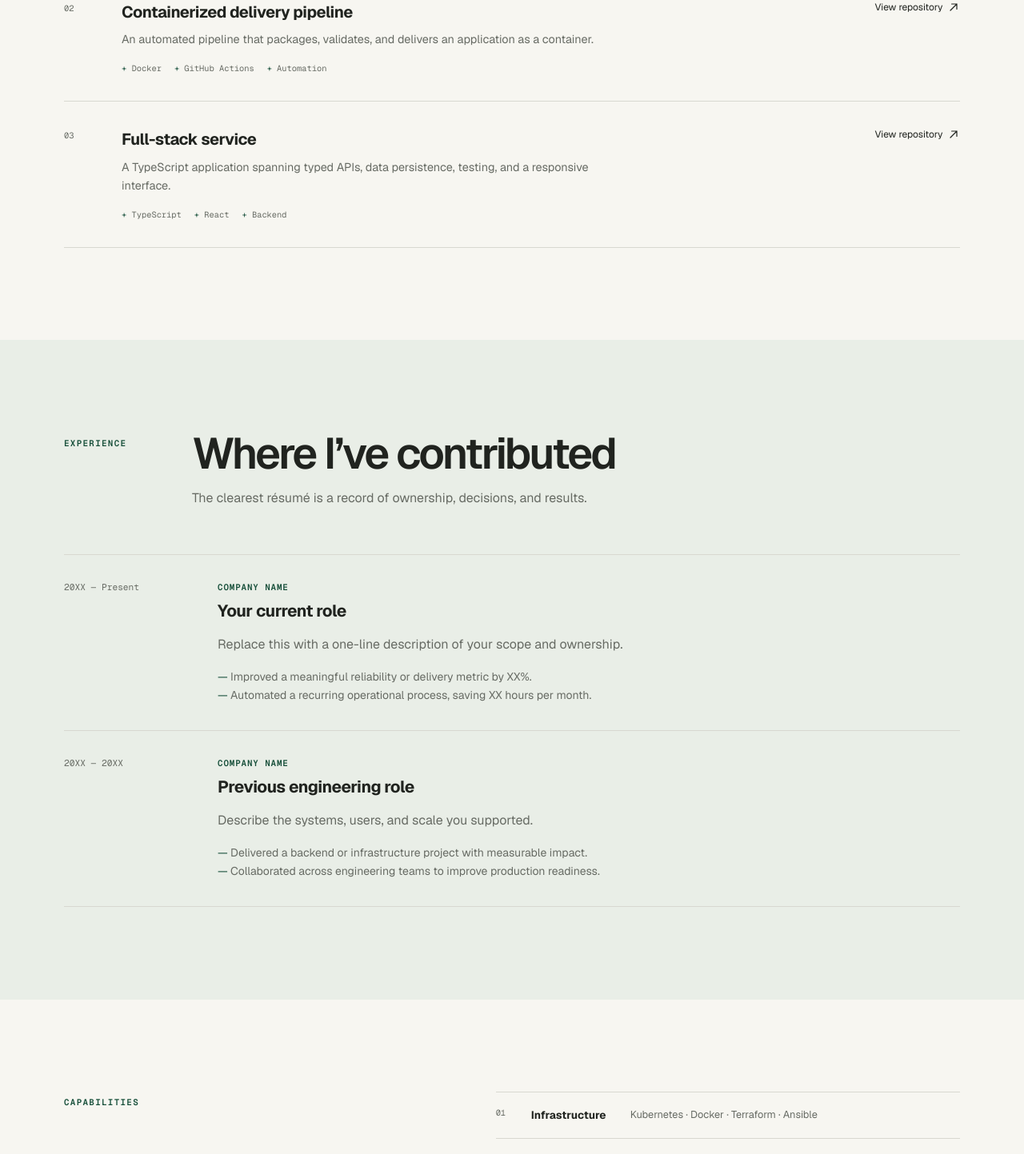
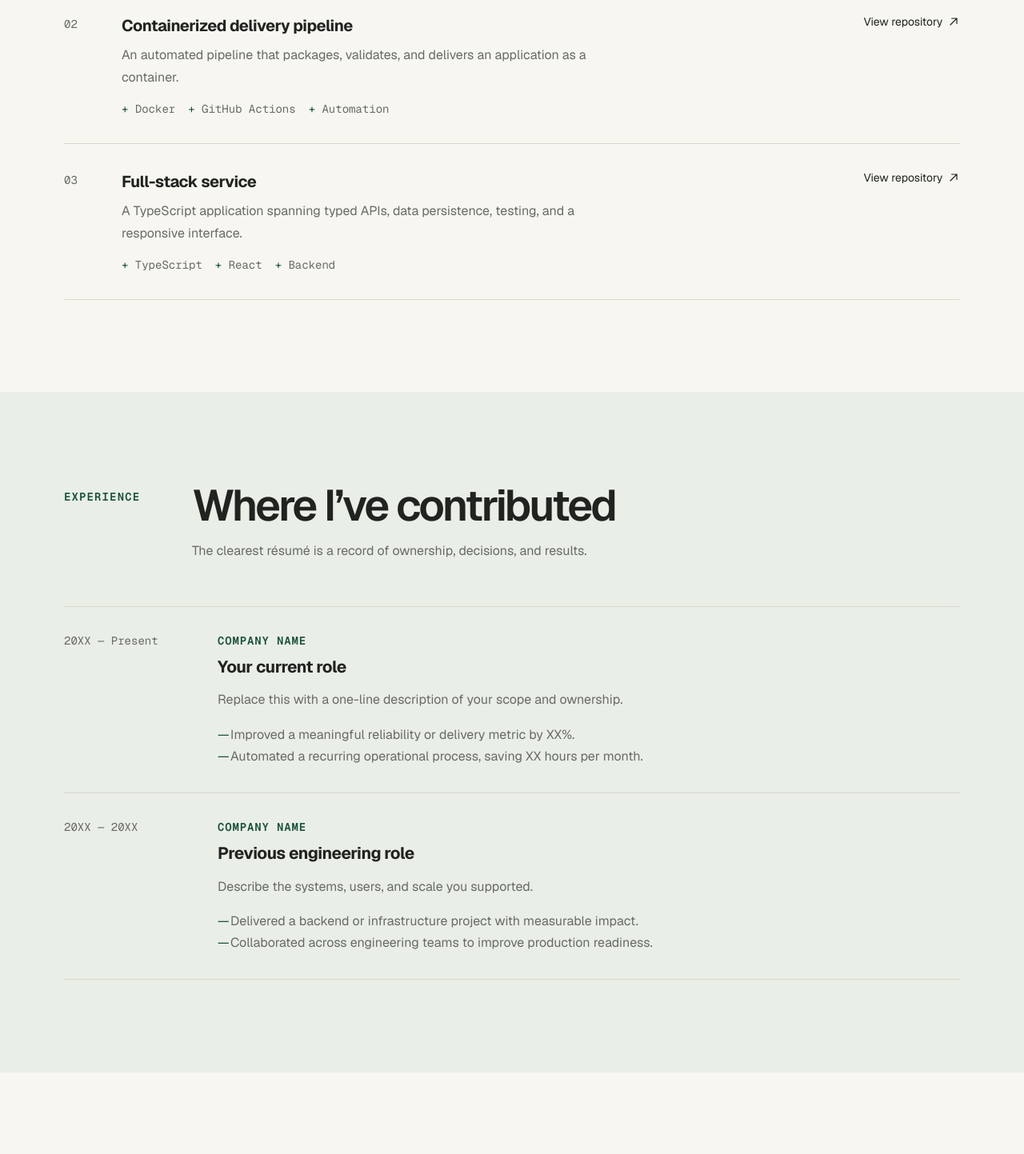
Before and after one commit to joshchen-dev/jhchen-site, a Next.js app: page / in a window 1280 px wide. Shown: the part 1200-2643 px from the top of the page at 80% size. Built offline with nearby package versions, Linux system fonts and the light colour scheme.

Commit message:
Improve portfolio typography readability

```diff
--- a/src/app/blog/[slug]/page.tsx
+++ b/src/app/blog/[slug]/page.tsx
@@ -7,4 +7,4 @@ import { formatDate, getAllPosts, getPost } from "@/lib/posts";
 export const dynamicParams = false;
 export function generateStaticParams() { return getAllPosts(false).map(({ slug }) => ({ slug })); }
 export async function generateMetadata({ params }: PageProps<"/blog/[slug]">): Promise<Metadata> { const { slug } = await params; const post = getPost(slug); if (!post) return {}; return { title: post.meta.title, description: post.meta.description, alternates: { canonical: `/blog/${slug}` } }; }
-export default async function PostPage({ params }: PageProps<"/blog/[slug]">) { const { slug } = await params; const post = getPost(slug); if (!post || post.meta.draft) notFound(); return <main className="shell py-20 sm:py-28"><article className="mx-auto max-w-3xl"><Link href="/blog" className="nav-link font-mono text-xs text-muted">← All writing</Link><header className="mt-10 border-b border-line pb-10"><div className="flex flex-wrap gap-3 text-xs text-muted"><time dateTime={post.meta.date}>{formatDate(post.meta.date)}</time><span>·</span><span>{post.meta.tags.join(" · ")}</span></div><h1 className="page-title mt-5">{post.meta.title}</h1><p className="mt-5 text-lg leading-8 text-muted">{post.meta.description}</p></header><div className="prose"><MDXRemote source={post.content} /></div></article></main>; }
+export default async function PostPage({ params }: PageProps<"/blog/[slug]">) { const { slug } = await params; const post = getPost(slug); if (!post || post.meta.draft) notFound(); return <main className="shell py-20 sm:py-28"><article className="mx-auto max-w-3xl"><Link href="/blog" className="nav-link font-mono text-sm text-muted">← All writing</Link><header className="mt-10 border-b border-line pb-10"><div className="flex flex-wrap gap-3 text-sm leading-6 text-muted"><time dateTime={post.meta.date}>{formatDate(post.meta.date)}</time><span>·</span><span>{post.meta.tags.join(" · ")}</span></div><h1 className="page-title mt-5">{post.meta.title}</h1><p className="mt-5 text-lg leading-8 text-muted">{post.meta.description}</p></header><div className="prose"><MDXRemote source={post.content} /></div></article></main>; }
--- a/src/app/globals.css
+++ b/src/app/globals.css
@@ -38,7 +38,7 @@ a { color: inherit; text-decoration: none; }
 .site-header { position: sticky; top: 0; z-index: 30; border-bottom: 1px solid color-mix(in srgb, var(--line) 85%, transparent); background: color-mix(in srgb, var(--background) 93%, transparent); backdrop-filter: blur(14px); }
 .nameplate { display: flex; flex-direction: column; line-height: 1.15; }
 .nameplate strong { font-size: .875rem; font-weight: 650; letter-spacing: -.015em; }
-.nameplate span { color: var(--muted); font-family: var(--font-geist-mono); font-size: .625rem; text-transform: uppercase; letter-spacing: .08em; }
+.nameplate span { color: var(--muted); font-family: var(--font-geist-mono); font-size: .875rem; text-transform: uppercase; letter-spacing: .06em; }
 .skip-link { position: fixed; left: 1rem; top: -4rem; z-index: 50; padding: .75rem 1rem; background: var(--foreground); color: var(--background); }
 .skip-link:focus { top: 1rem; }
 .nav-link, .text-link { transition: color .18s ease; }
@@ -49,7 +49,7 @@ a { color: inherit; text-decoration: none; }
 
 .hero { display: grid; gap: 3rem; padding-block: clamp(4.5rem, 10vw, 8rem); }
 .hero-copy { max-width: 47rem; }
-.section-kicker { color: var(--accent); font-family: var(--font-geist-mono); font-size: .68rem; font-weight: 600; letter-spacing: .12em; text-transform: uppercase; }
+.section-kicker { color: var(--accent); font-family: var(--font-geist-mono); font-size: .875rem; font-weight: 600; letter-spacing: .08em; line-height: 1.5; text-transform: uppercase; }
 .hero h1 { margin-top: 1.25rem; font-size: clamp(3.15rem, 7.2vw, 6.25rem); font-weight: 560; letter-spacing: -.065em; line-height: .96; }
 .hero-intro { margin-top: 1.75rem; max-width: 39rem; color: var(--muted); font-size: clamp(1.05rem, 2vw, 1.3rem); line-height: 1.65; }
 .hero-actions { display: flex; flex-wrap: wrap; align-items: center; gap: 1.25rem; margin-top: 2rem; }
@@ -57,9 +57,9 @@ a { color: inherit; text-decoration: none; }
 .button:hover { transform: translateY(-1px); border-color: var(--foreground); }
 .button-primary { border-color: var(--accent); background: var(--accent); color: var(--background); }
 .brief { align-self: end; border-top: 2px solid var(--foreground); }
-.brief-status { display: flex; align-items: center; gap: .65rem; border-bottom: 1px solid var(--line); padding-block: 1rem; color: var(--muted); font-size: .8rem; }
+.brief-status { display: flex; align-items: center; gap: .65rem; border-bottom: 1px solid var(--line); padding-block: 1rem; color: var(--muted); font-size: .875rem; line-height: 1.5; }
 .status-dot { width: .45rem; height: .45rem; flex: none; border-radius: 50%; background: #3f9b61; box-shadow: 0 0 0 4px color-mix(in srgb, #3f9b61 14%, transparent); }
-.brief dl > div { display: grid; grid-template-columns: 5rem 1fr; gap: 1rem; border-bottom: 1px solid var(--line); padding-block: .9rem; font-size: .78rem; line-height: 1.5; }
+.brief dl > div { display: grid; grid-template-columns: 6rem 1fr; gap: 1rem; border-bottom: 1px solid var(--line); padding-block: 1rem; font-size: .875rem; line-height: 1.6; }
 .brief dt { color: var(--muted); font-family: var(--font-geist-mono); text-transform: uppercase; letter-spacing: .06em; }
 
 .section { scroll-margin-top: 5rem; padding-block: clamp(4.5rem, 9vw, 7.5rem); }
@@ -70,44 +70,44 @@ a { color: inherit; text-decoration: none; }
 
 .project-list { margin-top: 3.5rem; border-top: 1px solid var(--line); }
 .project-card { display: grid; grid-template-columns: 2rem 1fr; gap: 1rem; border-bottom: 1px solid var(--line); padding-block: 1.75rem; }
-.project-index { padding-top: .2rem; color: var(--muted); font-family: var(--font-geist-mono); font-size: .65rem; }
+.project-index { padding-top: .2rem; color: var(--muted); font-family: var(--font-geist-mono); font-size: .875rem; }
 .project-body h3 { font-size: 1.25rem; font-weight: 620; letter-spacing: -.025em; transition: color .18s ease; }
 .project-card:hover h3 { color: var(--accent); }
-.project-body p { margin-top: .55rem; max-width: 37rem; color: var(--muted); font-size: .9rem; line-height: 1.65; }
-.project-body ul { display: flex; flex-wrap: wrap; gap: .35rem 1rem; margin-top: 1rem; color: var(--muted); font-family: var(--font-geist-mono); font-size: .65rem; }
+.project-body p { margin-top: .55rem; max-width: 40rem; color: var(--muted); font-size: 1rem; line-height: 1.7; }
+.project-body ul { display: flex; flex-wrap: wrap; gap: .45rem 1rem; margin-top: 1rem; color: var(--muted); font-family: var(--font-geist-mono); font-size: .875rem; line-height: 1.5; }
 .project-body li::before { content: "+ "; color: var(--accent); }
-.project-cta { display: none; align-items: center; align-self: start; gap: .35rem; font-size: .75rem; }
+.project-cta { display: none; align-items: center; align-self: start; gap: .35rem; font-size: .875rem; }
 
 .experience-list { margin-top: 3.5rem; border-top: 1px solid var(--line); }
 .experience-item { display: grid; gap: 1rem; border-bottom: 1px solid var(--line); padding-block: 2rem; }
-.experience-date { color: var(--muted); font-family: var(--font-geist-mono); font-size: .7rem; }
-.experience-company { color: var(--accent); font-family: var(--font-geist-mono); font-size: .68rem; font-weight: 600; letter-spacing: .08em; text-transform: uppercase; }
+.experience-date { color: var(--muted); font-family: var(--font-geist-mono); font-size: .875rem; line-height: 1.5; }
+.experience-company { color: var(--accent); font-family: var(--font-geist-mono); font-size: .875rem; font-weight: 600; letter-spacing: .06em; line-height: 1.5; text-transform: uppercase; }
 .experience-item h3 { margin-top: .35rem; font-size: 1.3rem; font-weight: 620; letter-spacing: -.025em; }
 .experience-summary { margin-top: .85rem; color: var(--muted); line-height: 1.65; }
-.experience-item ul { margin-top: 1rem; color: var(--muted); font-size: .875rem; line-height: 1.65; }
+.experience-item ul { margin-top: 1rem; color: var(--muted); font-size: 1rem; line-height: 1.7; }
 .experience-item li { position: relative; padding-left: 1rem; }
 .experience-item li::before { position: absolute; left: 0; content: "—"; color: var(--accent); }
 
 .skills-section { display: grid; gap: 3.5rem; }
 .skill-list { border-top: 1px solid var(--line); }
-.skill-list article { display: grid; grid-template-columns: 2rem 7rem 1fr; gap: .75rem; border-bottom: 1px solid var(--line); padding-block: 1.15rem; }
-.skill-list span { color: var(--muted); font-family: var(--font-geist-mono); font-size: .65rem; }
-.skill-list h3 { font-size: .85rem; font-weight: 620; }
-.skill-list p { color: var(--muted); font-size: .8rem; line-height: 1.5; }
+.skill-list article { display: grid; grid-template-columns: 2.5rem minmax(6rem, 8rem) 1fr; gap: .75rem; border-bottom: 1px solid var(--line); padding-block: 1.25rem; }
+.skill-list span { color: var(--muted); font-family: var(--font-geist-mono); font-size: .875rem; line-height: 1.5; }
+.skill-list h3 { font-size: 1rem; font-weight: 620; line-height: 1.5; }
+.skill-list p { color: var(--muted); font-size: 1rem; line-height: 1.6; }
 .writing-section .post-list { margin-top: 3.5rem; border-bottom: 1px solid var(--line); }
 
 .about-section { display: grid; gap: 2rem; border-top: 1px solid var(--line); }
 .about-section h2 { max-width: 52rem; font-size: clamp(2.1rem, 5vw, 4.25rem); font-weight: 540; letter-spacing: -.055em; line-height: 1.05; }
 .about-copy { display: grid; gap: 1.25rem; margin-top: 2rem; max-width: 40rem; color: var(--muted); line-height: 1.7; }
-.placeholder-note { border-left: 2px solid var(--line); padding-left: 1rem; font-size: .78rem; }
+.placeholder-note { border-left: 2px solid var(--line); padding-left: 1rem; font-size: .875rem; }
 
 .site-footer { margin-top: 2rem; padding-block: 3.5rem; background: var(--foreground); color: var(--background); }
 .footer-grid { display: grid; gap: 2.5rem; }
 .site-footer .section-kicker { color: color-mix(in srgb, var(--background) 65%, transparent); }
 .footer-email { display: flex; align-items: center; justify-content: space-between; border-bottom: 1px solid color-mix(in srgb, var(--background) 35%, transparent); padding-bottom: .75rem; font-size: clamp(1.25rem, 3vw, 2rem); }
-.footer-links { display: flex; flex-wrap: wrap; gap: 1.25rem; color: color-mix(in srgb, var(--background) 70%, transparent); font-size: .75rem; }
+.footer-links { display: flex; flex-wrap: wrap; gap: 1.25rem; color: color-mix(in srgb, var(--background) 70%, transparent); font-size: .875rem; }
 
-.tag { display: inline-flex; border: 1px solid var(--line); border-radius: 99px; padding: .25rem .55rem; font-family: var(--font-geist-mono); font-size: .65rem; color: var(--muted); }
+.tag { display: inline-flex; border: 1px solid var(--line); border-radius: 99px; padding: .3rem .65rem; font-family: var(--font-geist-mono); font-size: .875rem; line-height: 1.35; color: var(--muted); }
 .page-title { font-size: clamp(2.75rem, 6vw, 5rem); font-weight: 560; letter-spacing: -.06em; line-height: .98; }
 .prose { padding-block: 3rem 6rem; color: var(--muted); font-size: 1.05rem; line-height: 1.85; }
 .prose h2 { margin: 2.75rem 0 1rem; color: var(--foreground); font-size: 1.6rem; font-weight: 600; letter-spacing: -.035em; }
--- a/src/components/post-card.tsx
+++ b/src/components/post-card.tsx
@@ -1,4 +1,4 @@
 import Link from "next/link";
 import { ArrowUpRight } from "@/components/icons";
 import { formatDate, type PostMeta } from "@/lib/posts";
-export function PostCard({ post }: { post: PostMeta }) { return <article className="group border-t border-line py-6"><Link href={`/blog/${post.slug}`} className="grid gap-3 sm:grid-cols-[8rem_1fr_auto]"><time className="font-mono text-xs text-muted" dateTime={post.date}>{formatDate(post.date)}</time><div><h3 className="text-lg font-medium transition-colors group-hover:text-accent">{post.title}</h3><p className="mt-2 max-w-2xl text-sm leading-6 text-muted">{post.description}</p><div className="mt-3 flex flex-wrap gap-2">{post.tags.map((tag) => <span className="tag" key={tag}>{tag}</span>)}</div></div><ArrowUpRight className="mt-1 size-4 text-muted transition-transform group-hover:-translate-y-0.5 group-hover:translate-x-0.5" /></Link></article>; }
+export function PostCard({ post }: { post: PostMeta }) { return <article className="group border-t border-line py-7"><Link href={`/blog/${post.slug}`} className="grid gap-3 sm:grid-cols-[9rem_1fr_auto]"><time className="font-mono text-sm leading-6 text-muted" dateTime={post.date}>{formatDate(post.date)}</time><div><h3 className="text-lg font-medium transition-colors group-hover:text-accent">{post.title}</h3><p className="mt-2 max-w-2xl text-base leading-7 text-muted">{post.description}</p><div className="mt-3 flex flex-wrap gap-2">{post.tags.map((tag) => <span className="tag" key={tag}>{tag}</span>)}</div></div><ArrowUpRight className="mt-1 size-4 text-muted transition-transform group-hover:-translate-y-0.5 group-hover:translate-x-0.5" /></Link></article>; }
```
Also changed, not shown: 1 other file (tests, documents, lock files or other folders).
